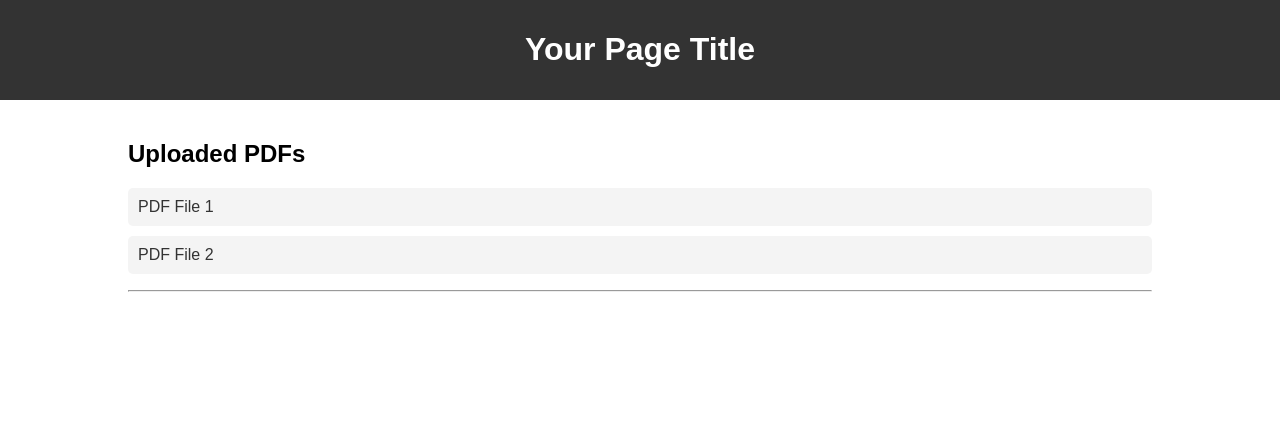
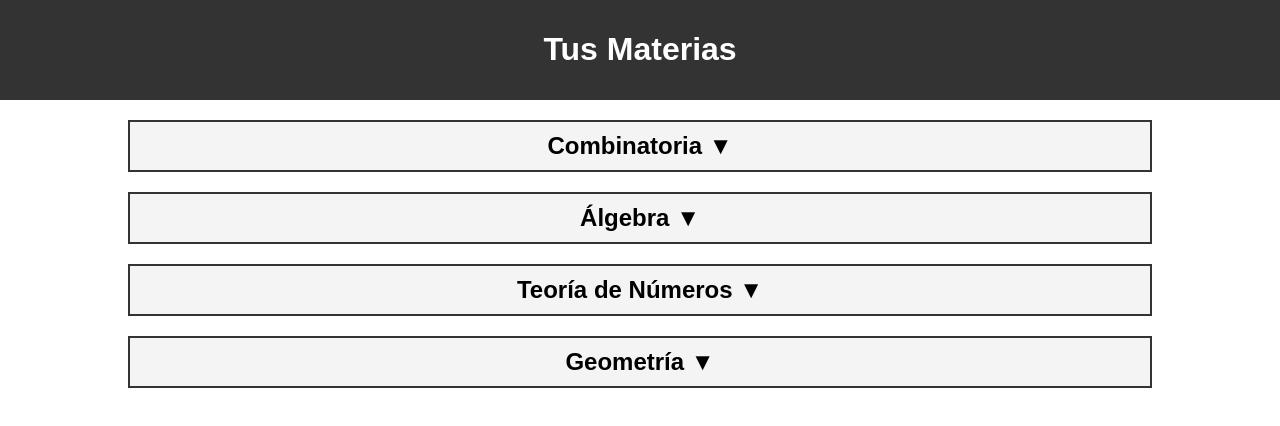
Before and after one commit to AlanLG17/Pagina-alan, a plain HTML site: page avanzado.html in a window 1280 px wide. Drawn offline with Linux system fonts and the light colour scheme.

Commit message:
Update avanzado.html

```diff
--- a/avanzado.html
+++ b/avanzado.html
@@ -3,16 +3,8 @@
 <head>
     <meta charset="UTF-8">
     <meta name="viewport" content="width=device-width, initial-scale=1.0">
-    <title>Your Page Title</title>
-
-<html lang="en">
-<head>
-    <meta charset="UTF-8">
-    <meta name="viewport" content="width=device-width, initial-scale=1.0">
-    <title>Your Page Title</title>
+    <title>Tus Materias</title>
     <style>
-        /* CSS styles can be added here or linked externally */
-        /* This is just a basic example, you can customize it further */
         body {
             font-family: Arial, sans-serif;
             margin: 0;
@@ -29,37 +21,89 @@
             margin: auto;
             padding: 20px 0;
         }
-        .pdf-list {
+        .category {
+            border: 2px solid #333;
+            background-color: #f4f4f4;
+            margin-bottom: 20px;
+            padding: 10px;
+            text-align: center;
+            cursor: pointer;
+        }
+        .category h2 {
+            margin: 0;
+        }
+        .subcategory {
+            display: none;
+        }
+        .subcategory ul {
             list-style-type: none;
             padding: 0;
+            margin: 10px 0;
         }
-        .pdf-list li {
-            margin-bottom: 10px;
+        .subcategory ul li {
+            margin-bottom: 5px;
         }
-        .pdf-list li a {
-            display: block;
-            background-color: #f4f4f4;
-            padding: 10px;
+        .subcategory ul li a {
             text-decoration: none;
             color: #333;
+            display: block;
+            padding: 10px;
+            background-color: #ddd;
             border-radius: 5px;
-        }
-        .pdf-list li a:hover {
-            background-color: #ddd;
         }
     </style>
 </head>
 <body>
     <header>
-        <h1>Your Page Title</h1>
+        <h1>Tus Materias</h1>
     </header>
     <div class="container">
-        <h2>Uploaded PDFs</h2>
-        <ul class="pdf-list">
-            <li><a href="sample.pdf" target="_blank">PDF File 1</a></li>
-            <li><a href="sample.pdf" target="_blank">PDF File 2</a></li>
-
-        </ul>
-        <hr>
+        <div class="category" onclick="toggleSubcategory('combinatoria')">
+            <h2>Combinatoria &#9660;</h2>
+            <div class="subcategory" id="combinatoria">
+                <ul>
+                    <li><a href="combinatoria_1.pdf">Combinatoria 1</a></li>
+                    <li><a href="combinatoria_2.pdf">Combinatoria 2</a></li>
+                </ul>
+            </div>
+        </div>
+        <div class="category" onclick="toggleSubcategory('algebra')">
+            <h2>Álgebra &#9660;</h2>
+            <div class="subcategory" id="algebra">
+                <ul>
+                    <li><a href="algebra_1.pdf">Álgebra 1</a></li>
+                    <li><a href="algebra_2.pdf">Álgebra 2</a></li>
+                </ul>
+            </div>
+        </div>
+        <div class="category" onclick="toggleSubcategory('teoria_de_numeros')">
+            <h2>Teoría de Números &#9660;</h2>
+            <div class="subcategory" id="teoria_de_numeros">
+                <ul>
+                    <li><a href="teoria_de_numeros_1.pdf">Teoría de Números 1</a></li>
+                    <li><a href="teoria_de_numeros_2.pdf">Teoría de Números 2</a></li>
+                </ul>
+            </div>
+        </div>
+        <div class="category" onclick="toggleSubcategory('geometria')">
+            <h2>Geometría &#9660;</h2>
+            <div class="subcategory" id="geometria">
+                <ul>
+                    <li><a href="geometria_1.pdf">Geometría 1</a></li>
+                    <li><a href="geometria_2.pdf">Geometría 2</a></li>
+                </ul>
+            </div>
+        </div>
+    </div>
+    <script>
+        function toggleSubcategory(subcategoryId) {
+            var subcategory = document.getElementById(subcategoryId);
+            if (subcategory.style.display === "block") {
+                subcategory.style.display = "none";
+            } else {
+                subcategory.style.display = "block";
+            }
+        }
+    </script>
 </body>
 </html>
```
